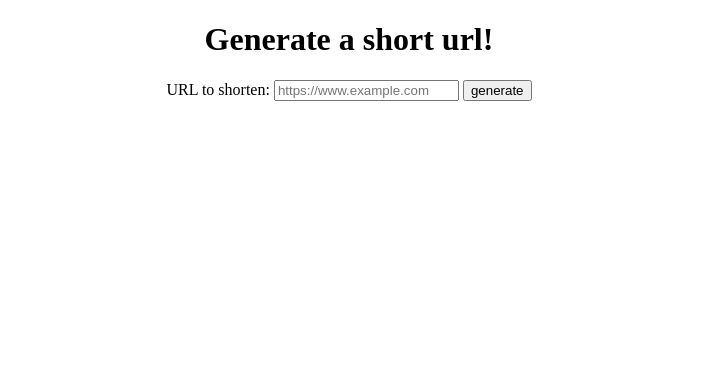
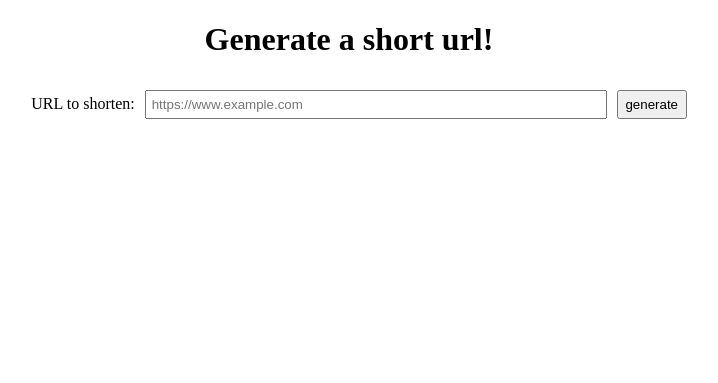
Before and after one commit to Zain1Uppal/Lap4-code-challenge, a Flask app: page /generate in a window 1280 px wide. Shown: the part 37-420 px from the top of the page, without its empty margins (291-1009 px from the left). Run offline with Flask 2, Linux system fonts and the light colour scheme.

Commit message:
add generator styling

```diff
--- a/static/css/generator.css
+++ b/static/css/generator.css
@@ -1,4 +1,28 @@
 #generator {
+    width: 70%;
+    margin: 0 auto;
     display: flex;
     flex-direction: column;
 }
+
+#submission, #result {
+    width: 100%;
+    display: flex;
+    justify-content: center;
+    align-items: center;
+    padding: 10px;
+}
+
+#submission > *, #result > * {
+    margin: 0 5px;
+}
+
+#input_url {
+    width: 50%;
+    padding: 5px;
+}
+
+#generatorSubmit {
+    width: 70px;
+    padding: 5px;
+}
--- a/templates/form.html
+++ b/templates/form.html
@@ -8,15 +8,13 @@
         <h1>Generate a short url!</h1>
         <section id="generator">
             <form id="submission" action="/generate" method="POST">
-                <span id="input">
-                    <span>URL to shorten:</span>
-                    <input type="url" id="input_url" name="input_url" placeholder="https://www.example.com">
-                </span>
+                <span>URL to shorten:</span>
+                <input type="url" id="input_url" name="input_url" placeholder="https://www.example.com">
                 <input type="submit" id="generatorSubmit" value='generate'>
             </form>
             {% if shortUrl and base_url %}
-                <div class="result">
-                    <span>Here's your URL:</span>
+                <div id="result">
+                    <span>Your shortened URL:</span>
                     <a id="shortUrl" target='_blank' href='{{base_url}}visit/{{shortUrl}}'>{{base_url}}visit/{{shortUrl}}</a>
                 </div>
             {% endif %}
```
Also changed, not shown: 1 other file.
